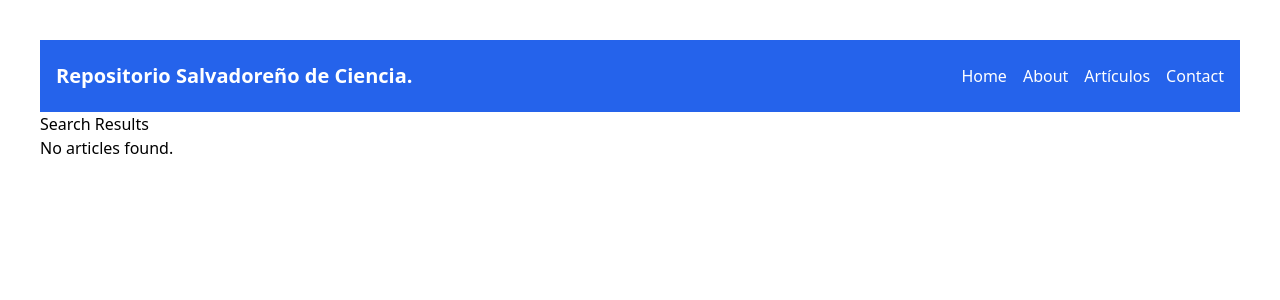
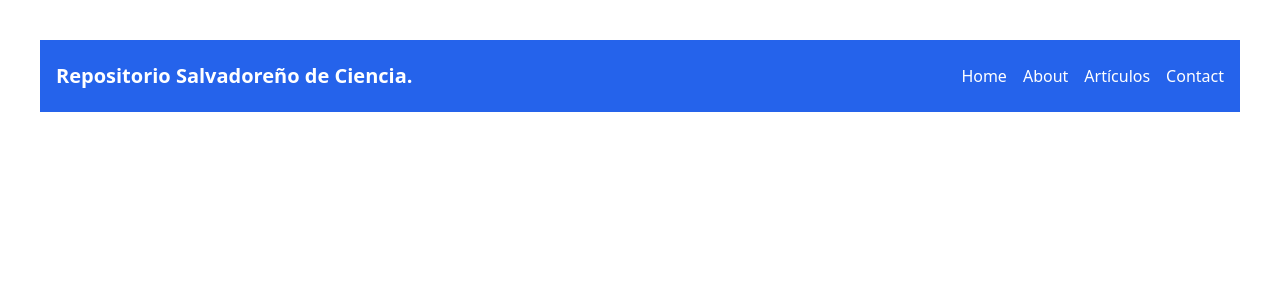
Before and after one commit to jromerooo2/salvadoran_arxiv, a Vue app: page /results in a window 1280 px wide. Shown: the top 300 px of the page. Built offline with nearby package versions, Linux system fonts and the light colour scheme.

Commit message:
Usando las tarjetas para imprimir los resultados de la busqueda

```diff
--- a/src/views/SearchResults.vue
+++ b/src/views/SearchResults.vue
@@ -1,24 +1,22 @@
 <template>
-    <div>
-        <h1>Search Results</h1>
-        <ul v-if="results.length > 0">
-            <li v-for="article in results" :key="article.id">
-                <h2>{{ article.title }}</h2>
-                <p>{{ article.description }}</p>
-                <p><strong>Author:</strong> {{ article.author }}</p>
-                <p><strong>Date Published:</strong> {{ article.date_published }}</p>
-                <p><strong>Subject:</strong> {{ article.subject }}</p>
-                </li>
-            </ul>
-        <p v-else>No articles found.</p>
+    <div class="md:grid md:grid-cols-3 md:gap-8 flex flex-col">
+        <div v-for="article in results" :key="article.id" class="">
+            <Tarjeta :id="article.id" :title="article.title" :subject="article.subject" :description="article.description" :author="article.author" :date_published="article.date_published" />
+        </div>
     </div>
 </template>
 
 <script>
+
+    import Tarjeta from '../components/Tarjeta.vue';
+
     export default {
+        components: {
+            Tarjeta
+        },
         data() {
             return {
-            results: []
+                results: []
             };
         },
         created() {
@@ -27,4 +25,5 @@
             this.results = searchResults ? JSON.parse(searchResults) : [];
         }
     };
+
 </script>
```
